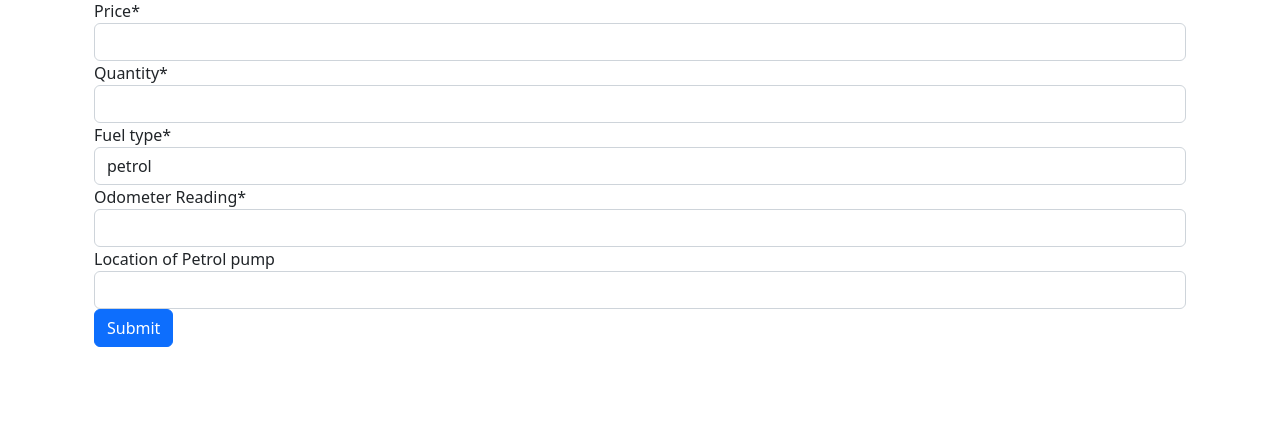
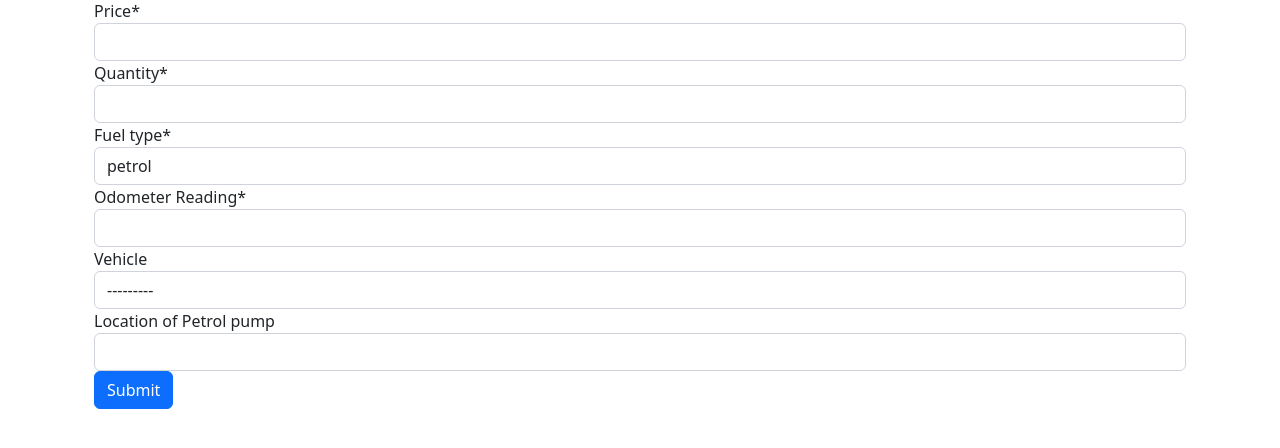
Before and after one commit to VarunRele/fule-log-3, a Django app: page /insert/ in a window 1280 px wide. Shown: the part 81-529 px from the top of the page. Run offline with Django 3.2, Linux system fonts and the light colour scheme; the visitor is signed in with stand-in values (Sample User, id 1); data that the repository does not hold is empty; some libraries are stand-ins or nearby versions.

Commit message:
Vehicle model added.

```diff
--- a/fuel/admin.py
+++ b/fuel/admin.py
@@ -1,5 +1,5 @@
 from django.contrib import admin
-from .models import Log
+from .models import Log, Vehicle
 
 
 @admin.register(Log)
@@ -20,3 +20,7 @@ class LogAdmin(admin.ModelAdmin):
     # @admin.display(description="Quantity")
     # def quantity_with_unit(self, obj: Log):
     #     return f"{obj.quantity} {obj.unit()}"
+
+@admin.register(Vehicle)
+class VehicleAdmin(admin.ModelAdmin):
+    pass
--- a/fuel/forms.py
+++ b/fuel/forms.py
@@ -4,4 +4,4 @@ from .models import Log
 class LogForm(forms.ModelForm):
     class Meta:
         model = Log
-        fields = ['price', 'quantity', 'fuel_type', 'odo', 'location']
+        fields = ['price', 'quantity', 'fuel_type', 'odo', 'vehicle','location']
--- a/fuel/models.py
+++ b/fuel/models.py
@@ -1,6 +1,17 @@
 from django.db import models
 from django.contrib.auth.models import User
 from django.utils import timezone
+
+
+class Vehicle(models.Model):
+    vehicle_type = models.CharField(max_length=100, choices=[
+        ('bike', 'bike'),
+        ('car', 'car')
+    ])
+    vehicle_number = models.CharField(max_length=100)
+
+    def __str__(self):
+        return f'{self.vehicle_type} - {self.vehicle_number}'
 
 
 class Log(models.Model):
@@ -12,6 +23,7 @@ class Log(models.Model):
         ('cng', 'cng')], default='petrol', blank=False, null=False)
     odo = models.IntegerField(verbose_name="Odometer Reading")
     location = models.CharField('Location of Petrol pump', max_length=100, blank=True, null=True)
+    vehicle = models.ForeignKey(Vehicle, on_delete=models.SET_NULL, default=None, null=True, blank=True)
     created_at = models.DateTimeField(auto_now_add=True)
 
     def unit(self):
```
Also changed, not shown: fuel/templates/fuel/tabular.html (+8 -0 lines), fuel/migrations/0002_vehicle.py (added), fuel/migrations/0003_auto_20241217_1925.py (added).
